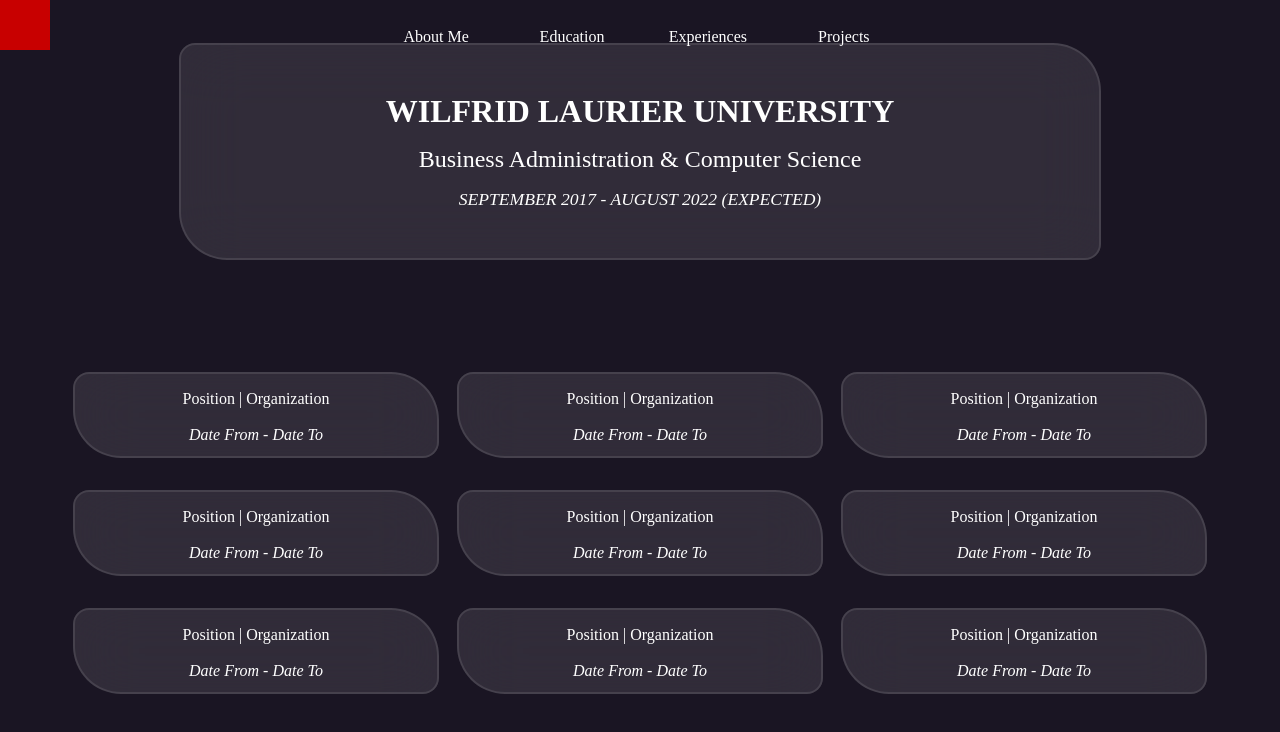
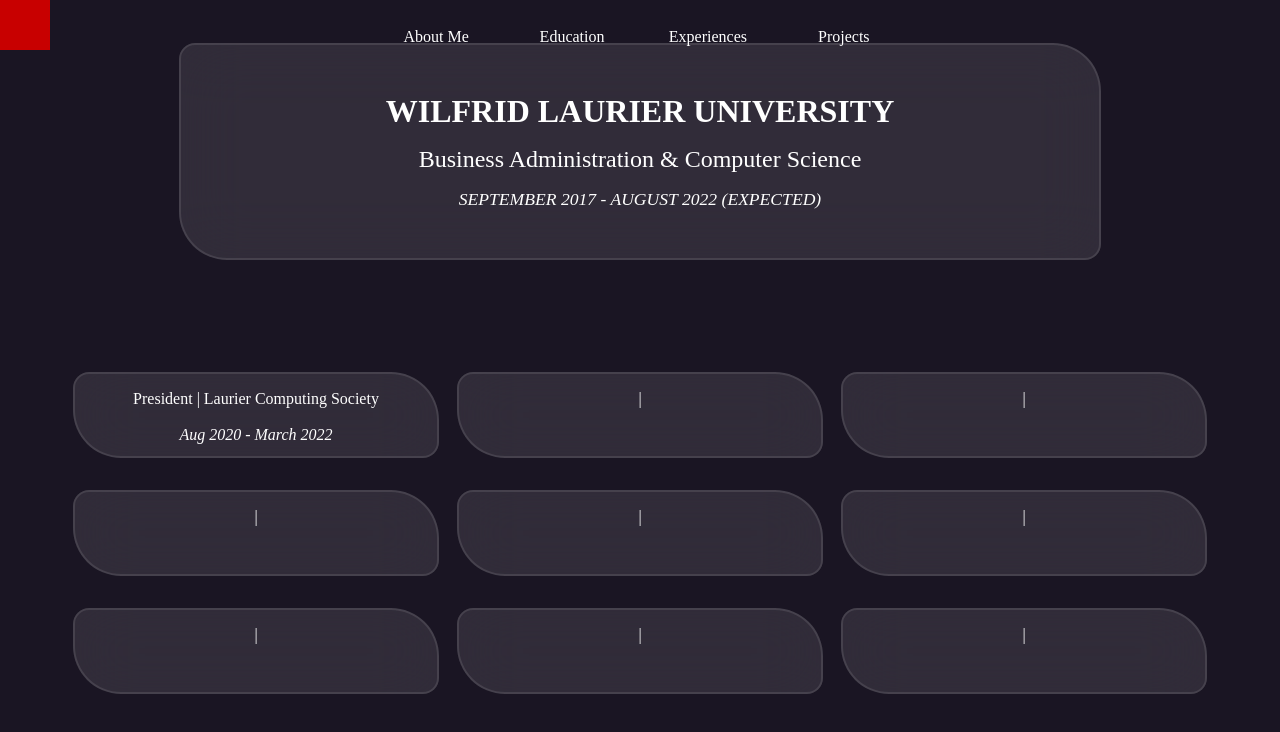
Before and after one commit to AbdulBaseetShabi/AbdulBaseetShabi.github.io, a React (Create React App) app: page /education in a window 1280 px wide. Shown: the top 732 px of the page. Built offline with nearby package versions, Linux system fonts and the light colour scheme.

Commit message:
activities card - using dynamic instead of static values

```diff
--- a/src/global/global-variables.js
+++ b/src/global/global-variables.js
@@ -10,11 +10,16 @@
 
 const ACTIVITIES = [
   {
-    name: "President - Laurier Computing Society",
+    position: "President",
+    org: "Laurier Computing Society",
     reflection: [
       "If I had to pick, this would be my favourite experience. It was the first time I had a leadership role aside from being the eldest child. It put me in a position where I was the key decision-maker. My decisions had a direct impact on the success or the failure of the club.",
       "This role spans over three semesters, two of which are active club seasons. In this role, I had learning experiences during the club's first active semester. Some decisions were made that could have been better. But overall, the experience improved my creative and problem-solving skillset, which resulted in a multitude of successful events.",
     ],
+    responsibilities: [
+      'fly'
+    ],
+    duration: "Aug 2020 - March 2022",
   },
   {
     name: "Global Engagement Student Ambassador - Laurier International",
--- a/src/routes/education/activitiescard.js
+++ b/src/routes/education/activitiescard.js
@@ -1,10 +1,11 @@
 function ActivitiesCard(props){
+  let activity = props.activity;
   return (
-    <div className="activity-card" style={{minWidth: props.width, height: '50px'}}>
-      <label className="inline-block-label">Position | Organization</label>
+    <div className="activity-card" style={{minWidth: props.width, height: '50px'}} onClick={()=>props.showReflection(props.index)}>
+      <label className="inline-block-label"> {activity.position} | {activity.org} </label>
       <br/>
       <br/>
-      <label className="inline-block-label" style={{fontStyle: "italic"}}>Date From - Date To</label>
+      <label className="inline-block-label" style={{fontStyle: "italic"}}>{activity.duration}</label>
     </div>
   );
 }
--- a/src/routes/education/education.js
+++ b/src/routes/education/education.js
@@ -4,12 +4,16 @@
 import GlobalVariables from "../../global/global-variables";
 import EducationCard from "./educationcard";
 import ActivitiesCard from "./activitiescard";
+import Modal from "./positionmodal";
 
 class Education extends React.Component {
   constructor(props) {
     super(props);
-    this.state = {};
+    this.state = {
+      position: -1,
+    };
     this.drawOnCanvas = this.drawOnCanvas.bind(this);
+    this.showReflection = this.showReflection.bind(this);
     this.animationCheck = null;
     this.selected = false;
   }
@@ -50,9 +54,8 @@
     clearInterval(this.animationCheck);
   }
 
-  showReflection(text) {
-    this.selected = true;
-    this.setState({ reflection: text });
+  showReflection(index) {
+    this.setState({ position: index });
   }
 
   render() {
@@ -60,7 +63,10 @@
       <div className="page">
         <canvas
           id="canvas-education"
-          style={{ backgroundColor: "#1A1523" }}
+          style={{
+            backgroundColor: "#1A1523",
+            // backgroundColor: "black",
+          }}
         ></canvas>
         <div
           className="page"
@@ -88,10 +94,26 @@
             <div id="activities-container">
               {GlobalVariables.ACTIVITIES.map((activity, index) => {
                 return (
-                  <ActivitiesCard activity={activity} key={index} width="30%" />
+                  <ActivitiesCard
+                    activity={activity}
+                    key={index}
+                    index={index}
+                    showReflection={this.showReflection}
+                    width="30%"
+                  />
                 );
               })}
             </div>
+            {this.state.position !== -1 ? (
+              <Modal
+                activity={GlobalVariables.ACTIVITIES[this.state.position]}
+                current_position={this.state.position}
+                max_position={GlobalVariables.ACTIVITIES.length - 1}
+                navigation={(num) => {
+                  this.showReflection(num);
+                }}
+              />
+            ) : null}
           </div>
         </div>
       </div>
```
